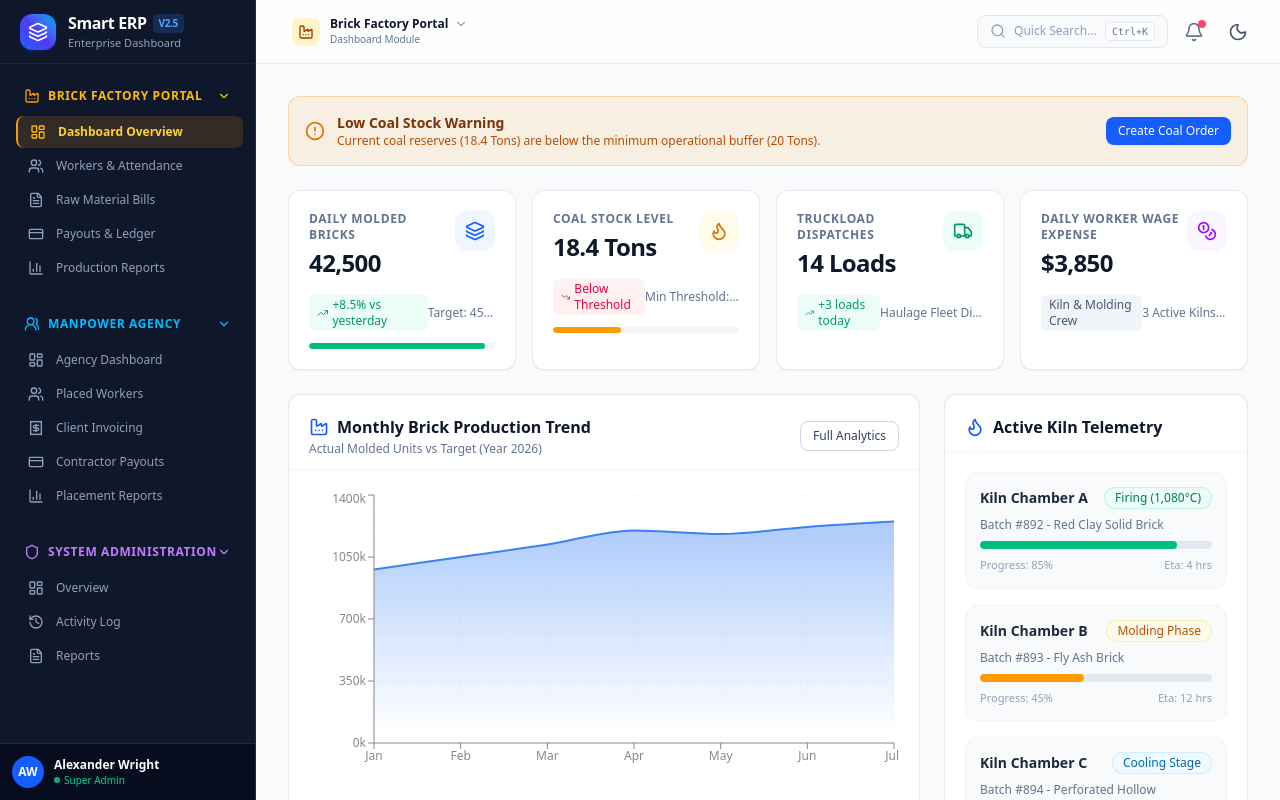
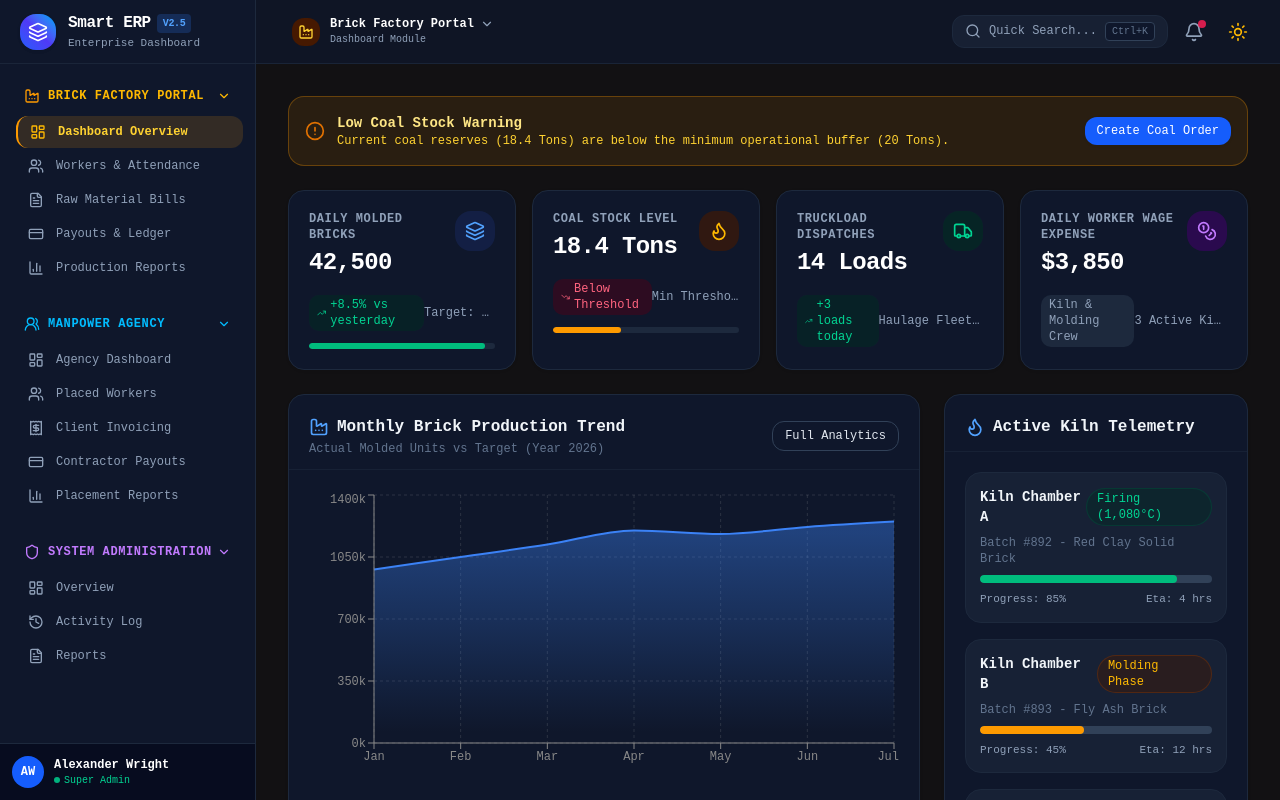
Before and after one commit to Plexivia-dev/Monsur-Ali-Travels, a React (Vite) app: page / in a window 1280 px wide. Shown: the top 800 px of the page. Built offline with nearby package versions, Linux system fonts and the light colour scheme.

Commit message:
feat: apply v4 theme and configure default dark mode

```diff
--- /dev/null
+++ b/doc/E01-100.md
@@ -0,0 +1,9 @@
+# Change Log & Commit Log
+
+This document tracks all design, theme, and component modifications. The latest logs are always recorded at the top of the list.
+
+## Logs
+
+- **2026-08-12 17:28**: Updated root container in `src/App.tsx` to use `bg-background` and `text-foreground`.
+- **2026-08-12 17:26**: Updated `src/context/ThemeContext.jsx` to default to `dark` mode.
+- **2026-08-12 17:25**: Initialized the change log file `doc/E01-100.md`.
--- a/src/App.tsx
+++ b/src/App.tsx
@@ -29,7 +29,7 @@ function MainLayout() {
   }, [setSearchOpen]);
 
   return (
-    <div className="min-h-screen bg-slate-50 dark:bg-slate-950 text-slate-900 dark:text-slate-100 flex transition-colors">
+    <div className="min-h-screen bg-background text-foreground flex transition-colors">
       {/* Navigation Sidebar */}
       <Sidebar
         isMobileOpen={isMobileSidebarOpen}
--- a/src/context/ThemeContext.jsx
+++ b/src/context/ThemeContext.jsx
@@ -4,9 +4,7 @@ const ThemeContext = createContext();
 
 export const ThemeProvider = ({ children }) => {
   const [theme, setTheme] = useState(() => {
-    const saved = localStorage.getItem('smart_erp_theme');
-    if (saved) return saved;
-    return window.matchMedia('(prefers-color-scheme: dark)').matches ? 'dark' : 'light';
+    return localStorage.getItem('smart_erp_theme') || 'dark';
   });
 
   useEffect(() => {
--- a/src/index.css
+++ b/src/index.css
@@ -1,29 +1,182 @@
 @import "tailwindcss";
 
+@custom-variant dark (&:is(.dark *));
+
+:root {
+  --background: #ffffff;
+  --foreground: #111827;
+  --card: #ffffff;
+  --card-foreground: #111827;
+  --popover: #ffffff;
+  --popover-foreground: #111827;
+  --primary: #d87943;
+  --primary-foreground: #ffffff;
+  --secondary: #527575;
+  --secondary-foreground: #ffffff;
+  --muted: #f3f4f6;
+  --muted-foreground: #6b7280;
+  --accent: #eeeeee;
+  --accent-foreground: #111827;
+  --destructive: #ef4444;
+  --destructive-foreground: #fafafa;
+  --border: #e5e7eb;
+  --input: #e5e7eb;
+  --ring: #d87943;
+  --chart-1: #5f8787;
+  --chart-2: #e78a53;
+  --chart-3: #fbcb97;
+  --chart-4: #888888;
+  --chart-5: #999999;
+  --sidebar: #f3f4f6;
+  --sidebar-foreground: #111827;
+  --sidebar-primary: #d87943;
+  --sidebar-primary-foreground: #ffffff;
+  --sidebar-accent: #ffffff;
+  --sidebar-accent-foreground: #111827;
+  --sidebar-border: #e5e7eb;
+  --sidebar-ring: #d87943;
+  --font-sans: Geist Mono, ui-monospace, monospace;
+  --font-serif: serif;
+  --font-mono: JetBrains Mono, monospace;
+  --radius: 0.75rem;
+  --shadow-x: 0px;
+  --shadow-y: 1px;
+  --shadow-blur: 4px;
+  --shadow-spread: 0px;
+  --shadow-opacity: 0.05;
+  --shadow-color: #000000;
+  --shadow-2xs: 0px 1px 4px 0px hsl(0 0% 0% / 0.03);
+  --shadow-xs: 0px 1px 4px 0px hsl(0 0% 0% / 0.03);
+  --shadow-sm: 0px 1px 4px 0px hsl(0 0% 0% / 0.05), 0px 1px 2px -1px hsl(0 0% 0% / 0.05);
+  --shadow: 0px 1px 4px 0px hsl(0 0% 0% / 0.05), 0px 1px 2px -1px hsl(0 0% 0% / 0.05);
+  --shadow-md: 0px 1px 4px 0px hsl(0 0% 0% / 0.05), 0px 2px 4px -1px hsl(0 0% 0% / 0.05);
+  --shadow-lg: 0px 1px 4px 0px hsl(0 0% 0% / 0.05), 0px 4px 6px -1px hsl(0 0% 0% / 0.05);
+  --shadow-xl: 0px 1px 4px 0px hsl(0 0% 0% / 0.05), 0px 8px 10px -1px hsl(0 0% 0% / 0.05);
+  --shadow-2xl: 0px 1px 4px 0px hsl(0 0% 0% / 0.13);
+  --tracking-normal: 0rem;
+  --spacing: 0.25rem;
+}
+
+.dark {
+  --background: #121113;
+  --foreground: #c1c1c1;
+  --card: #121212;
+  --card-foreground: #c1c1c1;
+  --popover: #121113;
+  --popover-foreground: #c1c1c1;
+  --primary: #e78a53;
+  --primary-foreground: #121113;
+  --secondary: #5f8787;
+  --secondary-foreground: #121113;
+  --muted: #222222;
+  --muted-foreground: #888888;
+  --accent: #333333;
+  --accent-foreground: #c1c1c1;
+  --destructive: #5f8787;
+  --destructive-foreground: #121113;
+  --border: #222222;
+  --input: #222222;
+  --ring: #e78a53;
+  --chart-1: #5f8787;
+  --chart-2: #e78a53;
+  --chart-3: #fbcb97;
+  --chart-4: #888888;
+  --chart-5: #999999;
+  --sidebar: #121212;
+  --sidebar-foreground: #c1c1c1;
+  --sidebar-primary: #e78a53;
+  --sidebar-primary-foreground: #121113;
+  --sidebar-accent: #333333;
+  --sidebar-accent-foreground: #c1c1c1;
+  --sidebar-border: #222222;
+  --sidebar-ring: #e78a53;
+  --font-sans: Geist Mono, ui-monospace, monospace;
+  --font-serif: serif;
+  --font-mono: JetBrains Mono, monospace;
+  --radius: 0.75rem;
+  --shadow-x: 0px;
+  --shadow-y: 1px;
+  --shadow-blur: 4px;
+  --shadow-spread: 0px;
+  --shadow-opacity: 0.05;
+  --shadow-color: #000000;
+  --shadow-2xs: 0px 1px 4px 0px hsl(0 0% 0% / 0.03);
+  --shadow-xs: 0px 1px 4px 0px hsl(0 0% 0% / 0.03);
+  --shadow-sm: 0px 1px 4px 0px hsl(0 0% 0% / 0.05), 0px 1px 2px -1px hsl(0 0% 0% / 0.05);
+  --shadow: 0px 1px 4px 0px hsl(0 0% 0% / 0.05), 0px 1px 2px -1px hsl(0 0% 0% / 0.05);
+  --shadow-md: 0px 1px 4px 0px hsl(0 0% 0% / 0.05), 0px 2px 4px -1px hsl(0 0% 0% / 0.05);
+  --shadow-lg: 0px 1px 4px 0px hsl(0 0% 0% / 0.05), 0px 4px 6px -1px hsl(0 0% 0% / 0.05);
+  --shadow-xl: 0px 1px 4px 0px hsl(0 0% 0% / 0.05), 0px 8px 10px -1px hsl(0 0% 0% / 0.05);
+  --shadow-2xl: 0px 1px 4px 0px hsl(0 0% 0% / 0.13);
+}
+
+@theme inline {
+  --color-background: var(--background);
+  --color-foreground: var(--foreground);
+  --color-card: var(--card);
+  --color-card-foreground: var(--card-foreground);
+  --color-popover: var(--popover);
+  --color-popover-foreground: var(--popover-foreground);
+  --color-primary: var(--primary);
+  --color-primary-foreground: var(--primary-foreground);
+  --color-secondary: var(--secondary);
+  --color-secondary-foreground: var(--secondary-foreground);
+  --color-muted: var(--muted);
+  --color-muted-foreground: var(--muted-foreground);
+  --color-accent: var(--accent);
+  --color-accent-foreground: var(--accent-foreground);
+  --color-destructive: var(--destructive);
+  --color-destructive-foreground: var(--destructive-foreground);
+  --color-border: var(--border);
+  --color-input: var(--input);
+  --color-ring: var(--ring);
+  --color-chart-1: var(--chart-1);
+  --color-chart-2: var(--chart-2);
+  --color-chart-3: var(--chart-3);
+  --color-chart-4: var(--chart-4);
+  --color-chart-5: var(--chart-5);
+  --color-sidebar: var(--sidebar);
+  --color-sidebar-foreground: var(--sidebar-foreground);
+  --color-sidebar-primary: var(--sidebar-primary);
+  --color-sidebar-primary-foreground: var(--sidebar-primary-foreground);
+  --color-sidebar-accent: var(--sidebar-accent);
+  --color-sidebar-accent-foreground: var(--sidebar-accent-foreground);
+  --color-sidebar-border: var(--sidebar-border);
+  --color-sidebar-ring: var(--sidebar-ring);
+
+  --font-sans: var(--font-sans);
+  --font-mono: var(--font-mono);
+  --font-serif: var(--font-serif);
+
+  --radius-sm: calc(var(--radius) - 4px);
+  --radius-md: calc(var(--radius) - 2px);
+  --radius-lg: var(--radius);
+  --radius-xl: calc(var(--radius) + 4px);
+
+  --shadow-2xs: var(--shadow-2xs);
+  --shadow-xs: var(--shadow-xs);
+  --shadow-sm: var(--shadow-sm);
+  --shadow: var(--shadow);
+  --shadow-md: var(--shadow-md);
+  --shadow-lg: var(--shadow-lg);
+  --shadow-xl: var(--shadow-xl);
+  --shadow-2xl: var(--shadow-2xl);
+
+  --tracking-tighter: calc(var(--tracking-normal) - 0.05em);
+  --tracking-tight: calc(var(--tracking-normal) - 0.025em);
+  --tracking-normal: var(--tracking-normal);
+  --tracking-wide: calc(var(--tracking-normal) + 0.025em);
+  --tracking-wider: calc(var(--tracking-normal) + 0.05em);
+  --tracking-widest: calc(var(--tracking-normal) + 0.1em);
+}
+
 @layer base {
-  :root {
-    --bg-primary: #f8fafc;
-    --bg-card: #ffffff;
-    --text-main: #0f172a;
-    --text-muted: #64748b;
-    --border-color: #e2e8f0;
+  * {
+    @apply border-border outline-ring/50;
   }
-
-  .dark {
-    --bg-primary: #0b0f17;
-    --bg-card: #151c28;
-    --text-main: #f8fafc;
-    --text-muted: #94a3b8;
-    --border-color: #1e293b;
-  }
-
   body {
-    background-color: var(--bg-primary);
-    color: var(--text-main);
-    font-family: system-ui, -apple-system, BlinkMacSystemFont, 'Segoe UI', Roboto, Oxygen, Ubuntu, Cantarell, sans-serif;
-    margin: 0;
-    padding: 0;
-    overflow-x: hidden;
+    @apply bg-background text-foreground;
+    letter-spacing: var(--tracking-normal);
   }
 }
 
@@ -38,27 +191,23 @@
 }
 
 ::-webkit-scrollbar-thumb {
-  background: #cbd5e1;
+  background: var(--border);
   border-radius: 9999px;
 }
 
-.dark ::-webkit-scrollbar-thumb {
-  background: #334155;
-}
-
 ::-webkit-scrollbar-thumb:hover {
-  background: #94a3b8;
+  background: var(--muted-foreground);
 }
 
 /* Glassmorphism helpers */
 .glass-panel {
   background: rgba(255, 255, 255, 0.7);
   backdrop-filter: blur(12px);
-  border: 1px solid rgba(226, 232, 240, 0.8);
+  border: 1px solid var(--border);
 }
 
 .dark .glass-panel {
-  background: rgba(21, 28, 40, 0.75);
+  background: rgba(18, 17, 19, 0.75);
   backdrop-filter: blur(12px);
-  border: 1px solid rgba(30, 41, 59, 0.8);
+  border: 1px solid var(--border);
 }
```
